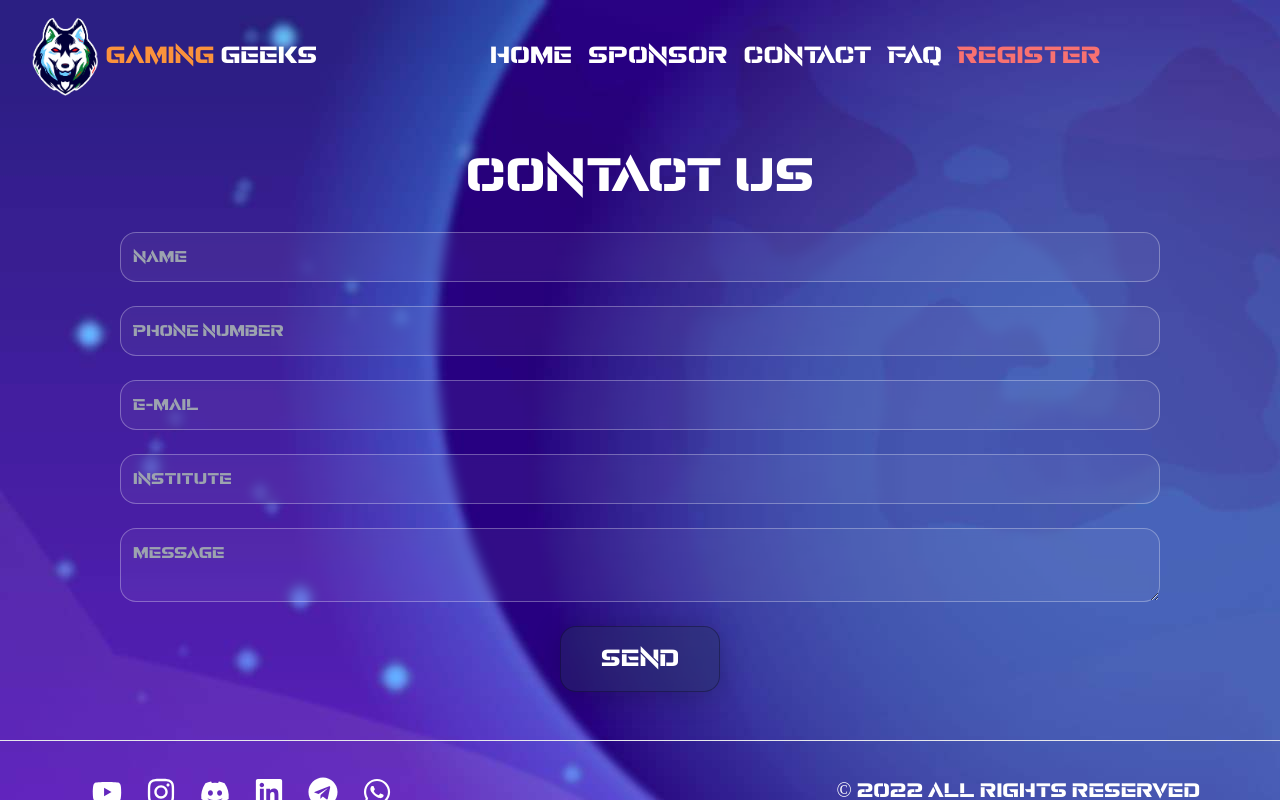
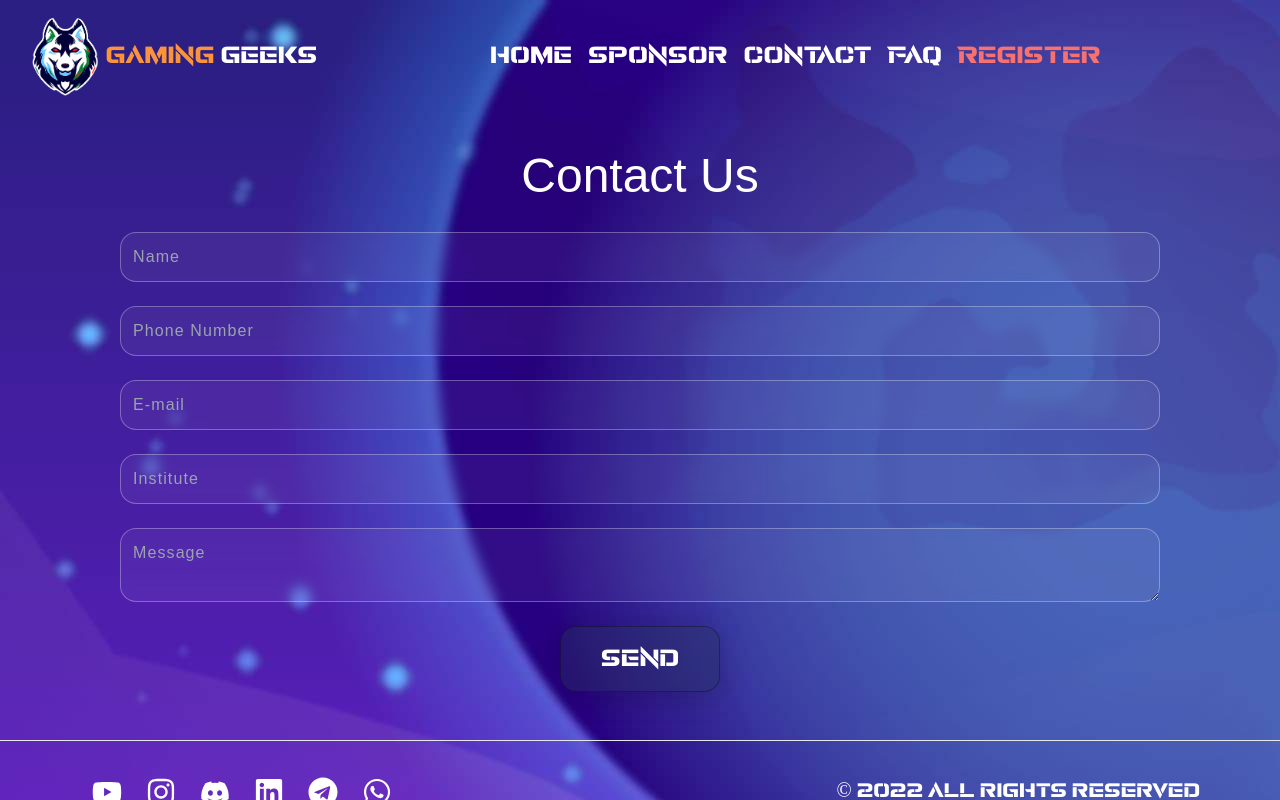
Before and after one commit to ggeeks/event-ggeeks, a Next.js app in the folder ggeeks-events/: page /contact in a window 1280 px wide. Built offline with nearby package versions, Linux system fonts and the light colour scheme.

Commit message:
minor changes

```diff
--- a/ggeeks-events/pages/about.jsx
+++ b/ggeeks-events/pages/about.jsx
@@ -97,7 +97,7 @@ function about() {
       </div>
 
       <div>
-        <h1 className="revamp text-[36px] md:my-20 md:text-[46px] ">
+        <h1 className="revamp text-[36px] md:my-20 md:text-[46px] tracking-wider">
           Schedule
           </h1>
        <div className='justify-center text-center xl:pl-[21vw] px-[5vw] items-center '>
--- a/ggeeks-events/pages/contact.jsx
+++ b/ggeeks-events/pages/contact.jsx
@@ -35,15 +35,15 @@ function contact() {
 
   return (
     <div className='justify-center'>
-      <div><h1 className='md:text-5xl text-2xl px-5 py-3'> Contact Us</h1></div>
+      <div><h1 className='md:text-5xl text-2xl px-5 py-3 kdam'> Contact Us</h1></div>
       <div className='py-2'>
         <div>
           <form action="" method="POST" className=' grid grid-cols-1  md:px-10 px-2 justify-center ' onSubmit={handleSubmit}>
-            <input type="text" placeholder='Name' className='white-glassmorphism bg-transparent my-3 px-3 py-3' required onChange={(e) => setName(e.target.value)} value={name} />
-            <input type="number" placeholder='Phone Number' className='white-glassmorphism bg-transparent my-3 px-3 py-3 ' required onChange={(e) => setPhone(e.target.value)} value={phoneNumber} />
-            <input type="email" placeholder='E-mail' className='white-glassmorphism bg-transparent my-3 px-3 py-3' required onChange={(e) => setEmail(e.target.value)} value={email} />
-            <input type="text" placeholder='Institute' className='white-glassmorphism bg-transparent my-3 px-3 py-3' required onChange={(e) => setInstitute(e.target.value)} value={institute} />
-            <textarea type="text" placeholder='Message' className='white-glassmorphism bg-transparent px-3 my-3 py-3' required onChange={(e) => setMessage(e.target.value)} value={message} />
+            <input type="text" placeholder='Name' className='white-glassmorphism bg-transparent my-3 px-3 py-3 para-1' required onChange={(e) => setName(e.target.value)} value={name} />
+            <input type="number" placeholder='Phone Number' className='white-glassmorphism bg-transparent my-3 px-3 py-3 para-1' required onChange={(e) => setPhone(e.target.value)} value={phoneNumber} />
+            <input type="email" placeholder='E-mail' className='white-glassmorphism bg-transparent my-3 px-3 py-3 para-1' required onChange={(e) => setEmail(e.target.value)} value={email} />
+            <input type="text" placeholder='Institute' className='white-glassmorphism bg-transparent my-3 px-3 py-3 para-1' required onChange={(e) => setInstitute(e.target.value)} value={institute} />
+            <textarea type="text" placeholder='Message' className='white-glassmorphism bg-transparent px-3 my-3 py-3 para-1' required onChange={(e) => setMessage(e.target.value)} value={message} />
             <div><button type="submit" className='md:text-2xl text-lg border items-center rounded-xl my-3 px-3 py-4 blue-glassmorphism hover:text-orange-500 md:w-40 w-20 text-center '>Send</button></div>
           </form>
         </div>
--- a/ggeeks-events/pages/faq.jsx
+++ b/ggeeks-events/pages/faq.jsx
@@ -4,7 +4,7 @@ import Faq from 'react-faq-component'
 export default function FAQ() {
   return (
     <div className='h-[60vh]'>
-<div className="white-glassmorphism kdam  pl-5">
+<div className="white-glassmorphism kdam  pl-5 text-left">
       <Fragment>
         <Faq
           data={data}
@@ -14,14 +14,15 @@ export default function FAQ() {
             titleTextSize: '50px',
             rowTitleColor: '#fff',
             rowTitleTextSize: 'Large',
-            rowContentColor: '#d8eff2',
+            rowContentColor: '#6ee7b7',
             rowContentPaddingRight: '0',
             rowContentTextSize: '16px',
             rowContentTextFontFamily: 'para-1',
-            rowContentPaddingTop: '10px',
+            rowContentPaddingTop: '0px',
             rowContentPaddingBottom: '10px',
-            rowContentPaddingLeft: '10px',
+            rowContentPaddingLeft: '0px',
             rowContentPaddingRight: '10px',
+            rowContent: 'left',
             arrowColor: 'white',
           }}
           config={{
--- a/ggeeks-events/pages/index.jsx
+++ b/ggeeks-events/pages/index.jsx
@@ -27,7 +27,7 @@ function Home() {
       </Head>
 
       <main className=' revamp  mb-[20vh] items-center justify-center '>
-        <h1 className='text-[50px]  md:text-[76px] '>Gamer Days 2.0</h1>
+        <h1 className='text-[50px]  md:text-[76px] tracking-wider'>Gamer Days 2.0</h1>
         {/* <h1 className='md:text-[40px] text-3xl py-5 '>Date TBA soon </h1> */}
         <Link href='/register' to={<Register />}>
           <button className='md:text-2xl text-lg border md:px-4 white-glassmorphism hover:animate-none animate-bounce md:py-6 px-2 py-4 my-9  rounded-lg '>Register</button>
--- a/ggeeks-events/pages/register.jsx
+++ b/ggeeks-events/pages/register.jsx
@@ -32,7 +32,7 @@ function Register() {
 
   return (
     <div className='revamp' >
-      <div><h1 className='md:text-5xl text-2xl'>Register</h1></div>
+      <div><h1 className='md:text-5xl text-2xl tracking-wider'>Register</h1></div>
       {/* <div className='flex md:flex-row flex-col justify-evenly'>
         <div className='justify-center'>
           <h1 className='md:text-3xl text-lg px-5 py-3'>
```
